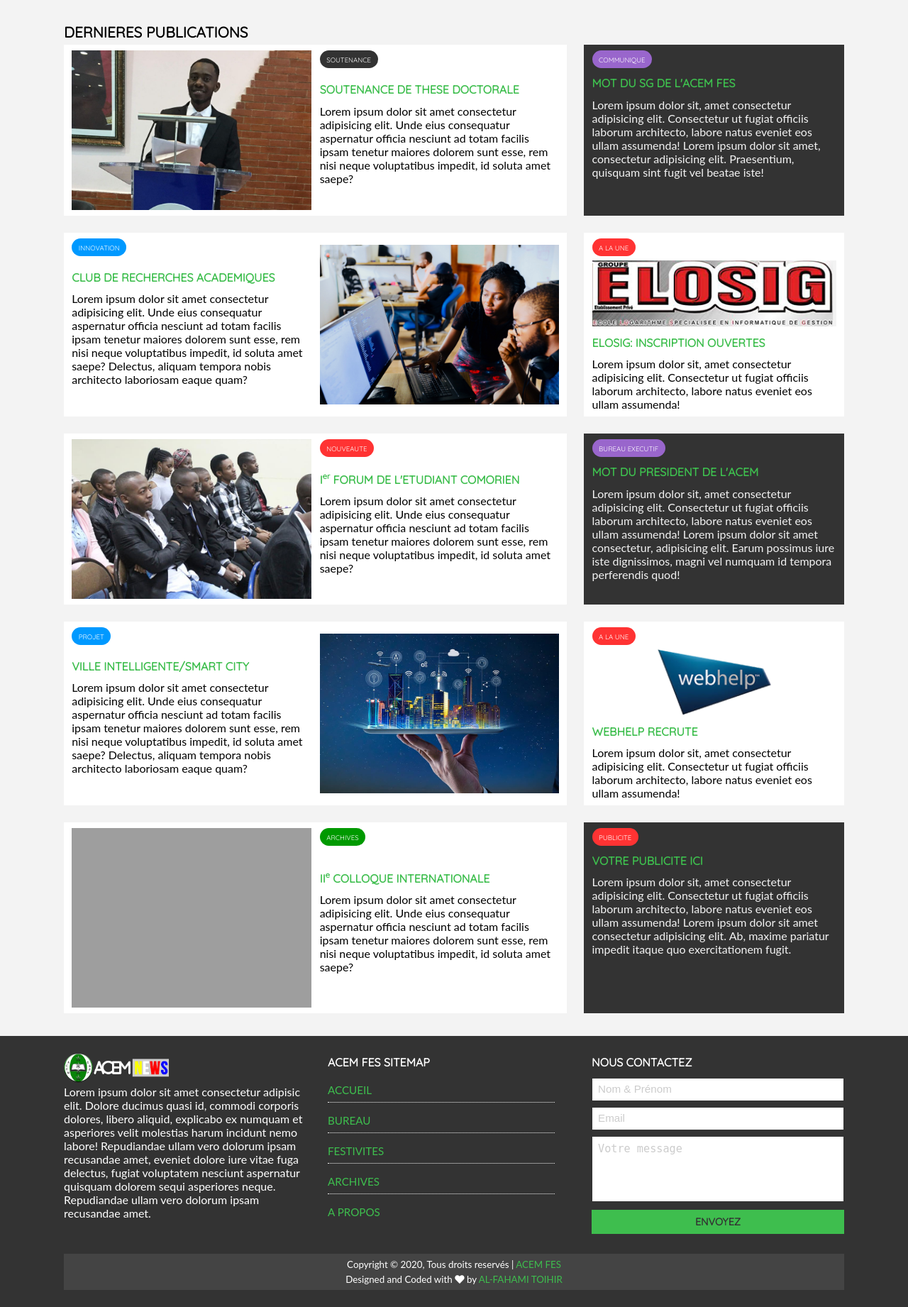
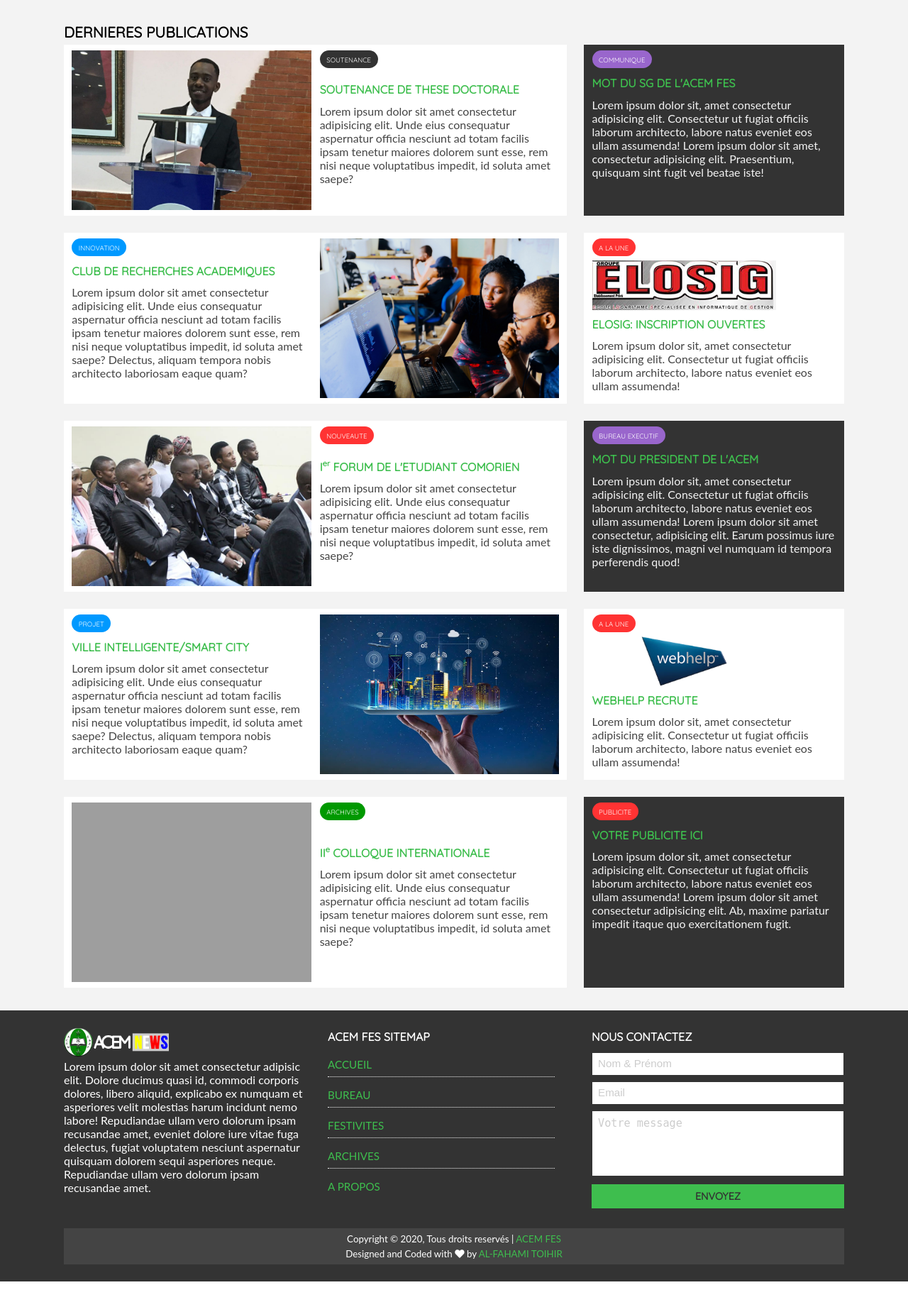
Before and after one commit to alfahami/acem.tech, a PHP site: page / in a window 1280 px wide. Shown: the part 673-2515 px from the top of the page at 71% size. After the commit the page ends 2479 px from the top, so only its background shows below. Run offline with PHP 8.4, Linux system fonts and the light colour scheme; some libraries are stand-ins or nearby versions; grey boxes are pictures that could not be loaded.

Commit message:
fixed-grid-item-blowout

```diff
--- a/assets/css/style.css
+++ b/assets/css/style.css
@@ -30,6 +30,7 @@ body {
   line-height: normal;
   font-weight: normal;
   font-size: 1rem;
+  color: #444;
   background: var(--light-color);
 }
 
@@ -52,7 +53,7 @@ p {
 }
 
 img {
-  width: 100%;
+  max-width: 100%;
 }
 
 a {
@@ -640,6 +641,8 @@ textarea::placeholder {
 
 #home-article .container .article-container > *:nth-child(even) img {
   margin-top: 0.3rem;
+  display: block;
+  max-height: 70px;
 }
 
 #home-article .container .article-container article {
@@ -747,6 +750,11 @@ textarea::placeholder {
 }
 
 /* About Page*/
+
+#article,
+#about {
+  line-height: 1.5;
+}
 #about .page-container .about.card h1 {
   letter-spacing: -10;
   font-size: 1.3rem;
```
